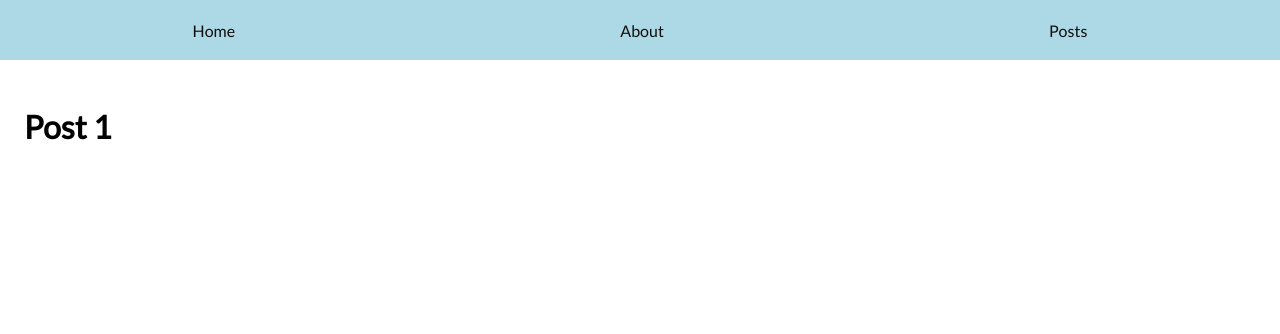
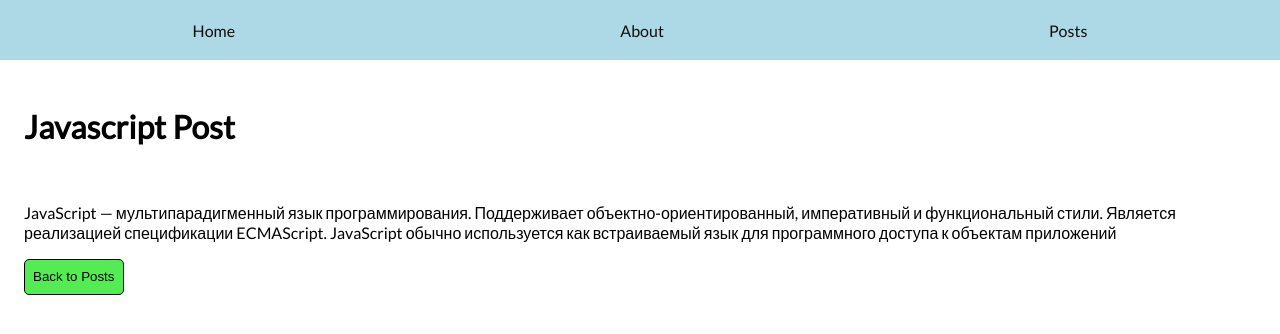
Before and after one commit to yaborodinov/Next.js-Test, a Next.js app: page /post/1 in a window 1280 px wide. Shown: the top 334 px of the page. Built offline with nearby package versions, Linux system fonts and the light colour scheme; data requests are answered from the project's data file.

Commit message:
added DB, added post page in dinamic

```diff
--- /dev/null
+++ b/db.json
@@ -0,0 +1,7 @@
+{
+  "posts": [
+    { "id": 1, "title": "Javascript Post", "body": "JavaScript — мультипарадигменный язык программирования. Поддерживает объектно-ориентированный, императивный и функциональный стили. Является реализацией спецификации ECMAScript. JavaScript обычно используется как встраиваемый язык для программного доступа к объектам приложений"},
+    { "id": 2, "title": "Sport Post", "body": "В четверг, 23 сентября, состоится поединок гандбольной Лиги чемпионов, в котором «Барселона» будет принимать запорожский «Мотор». Матч пройдет в Барселоне на арене Palau Blaugrana и начнется в 19:45 по киевскому времени." },
+    { "id": 3, "title": "News Post", "body": "Рада приняла законопроект Зеленского о деолигархизации — главное из резонансного документа" }
+  ]
+}
--- a/package.json
+++ b/package.json
@@ -6,15 +6,19 @@
     "dev": "next dev",
     "build": "next build",
     "start": "next start",
-    "lint": "next lint"
+    "lint": "next lint",
+    "serve": "concurrently \"npm run dev\" \"npm run mock\" ",
+    "mock": "json-server -w db.json -p 4200 -d 450"
   },
   "dependencies": {
+    "axios": "^0.21.4",
     "next": "11.1.2",
     "react": "17.0.2",
     "react-dom": "17.0.2",
     "sass": "^1.42.1"
   },
   "devDependencies": {
+    "concurrently": "^6.2.1",
     "eslint": "7.32.0",
     "eslint-config-next": "11.1.2"
   }
--- a/pages/post/[id].js
+++ b/pages/post/[id].js
@@ -1,14 +1,34 @@
 import { useRouter } from 'next/router'
+import axios from 'axios'
+import Link from 'next/link'
+import classes from '../../styles/btn.module.scss'
 
 import {MainLoyout} from '../../components/MainLoyout'
 
-const Post = () => {
-  const router = useRouter()
+const Post = ({data}) => {
+  console.log(data);
   return (
     <MainLoyout>
-      <h1>Post { router.query.id}</h1>
+      <h1>{data.title}</h1>
+      <br />
+      <p>{data.body}</p>
+      <Link href="/posts">
+        <a>
+          <button className={classes.btn}>Back to Posts</button>
+        </a>
+      </Link>
     </MainLoyout>
   )
 }
 
 export default Post
+
+Post.getInitialProps = async (ctx) => {
+
+  const response = await axios.get(`http://localhost:4200/posts/${ctx.query.id}`)
+  const data = response.data
+
+  return {
+    data
+  }
+}
--- /dev/null
+++ b/styles/btn.module.scss
@@ -0,0 +1,15 @@
+.btn {
+  outline: none;
+  padding: 0.6rem 0.5rem;
+  background-color: rgb(83, 236, 83);
+  border: 1px solid rgb(0, 0, 0);
+  border-radius: 5px;
+  color: #000;
+  transition: all ease-in-out 0.3s;
+  &:hover {
+    border-color: rgb(83, 236, 83);
+    background-color: #000;
+    color: rgba(83, 236,83);
+    cursor: pointer;
+  }
+}
```
Also changed, not shown: pages/posts.js (+25 -1 lines), 1 other file (tests, documents, lock files or other folders).
